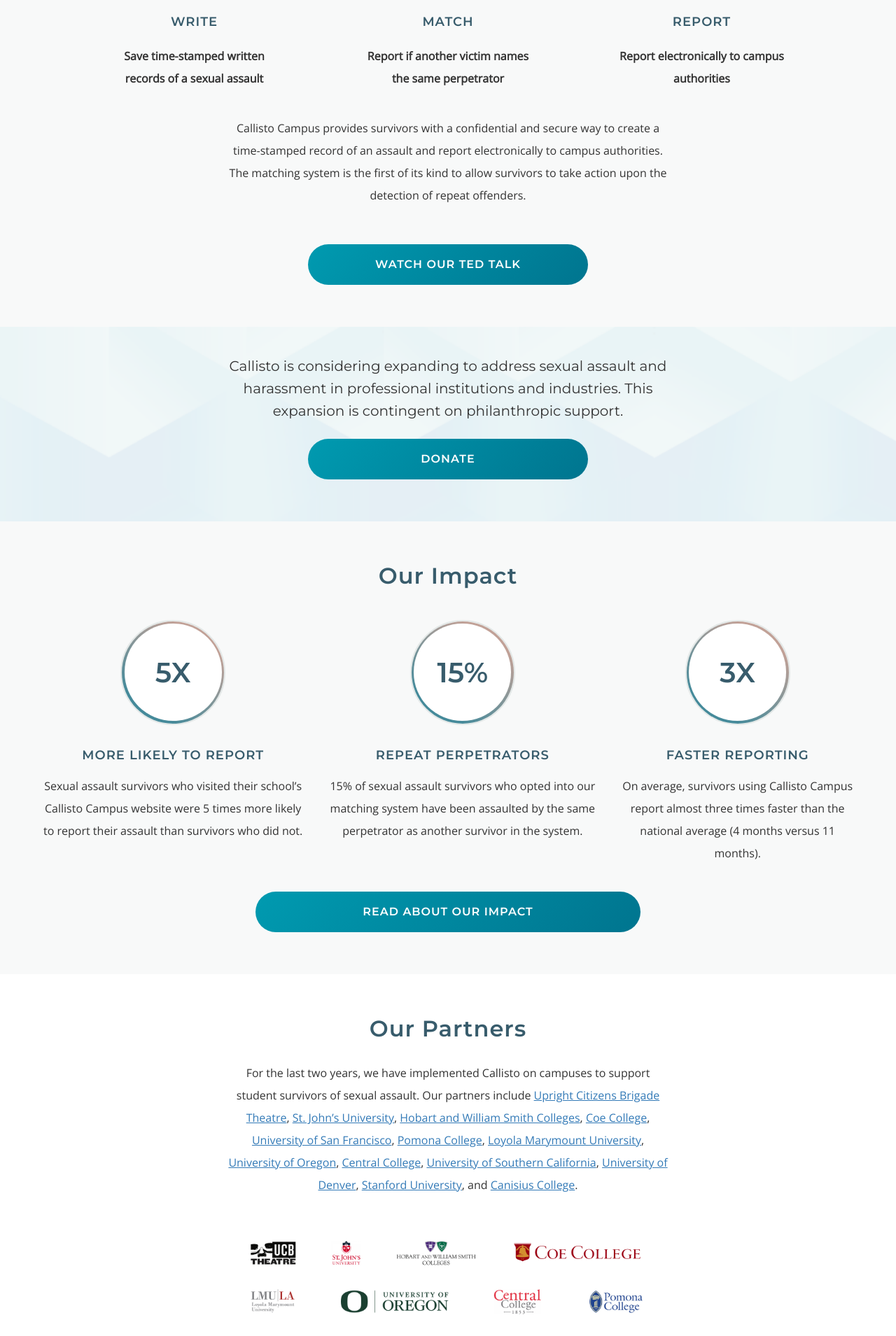
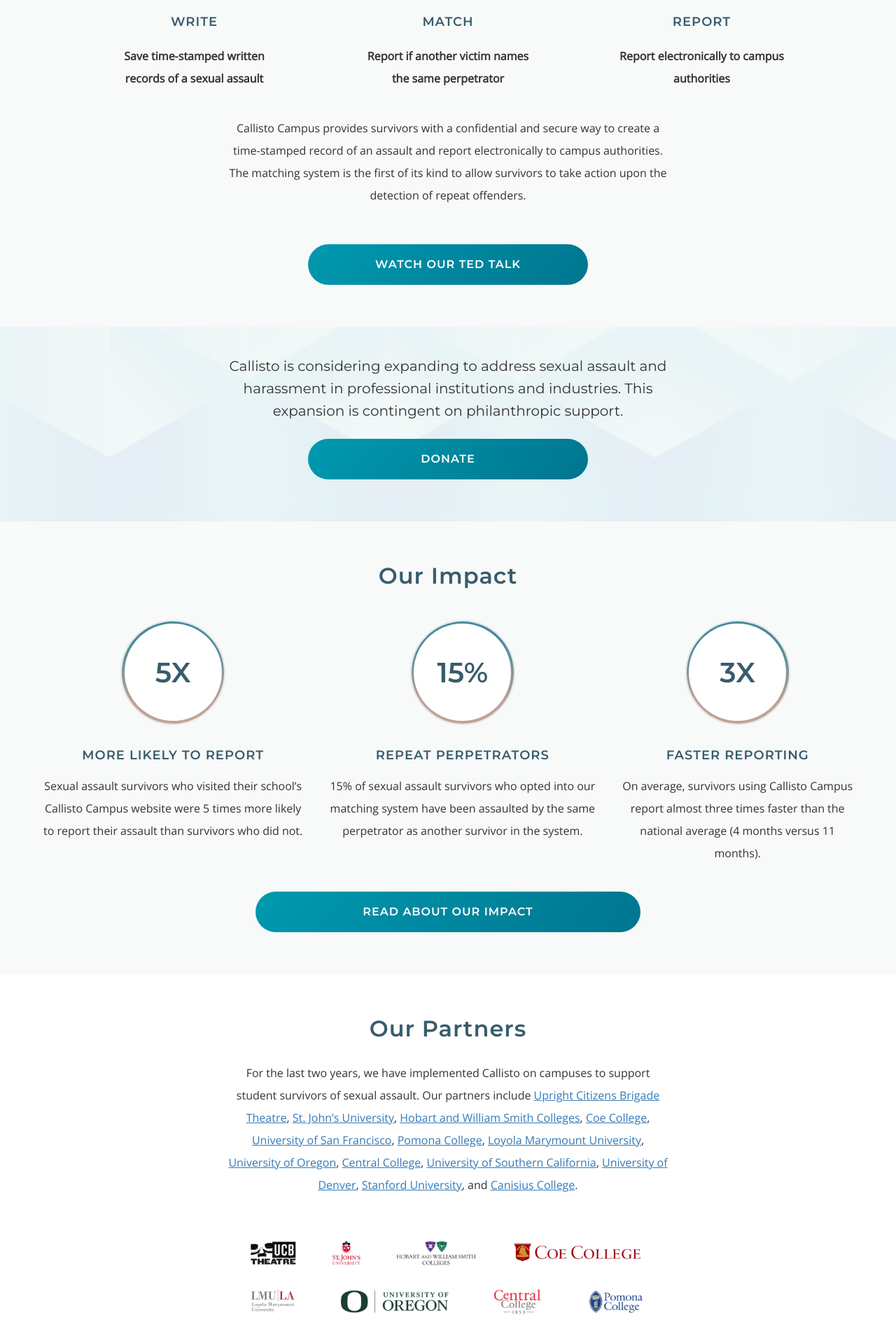
Before and after one commit to project-callisto/projectcallisto-dot-org, a Jekyll site: the page built from index.html, in a window 1280 px wide. Shown: the part 1792-3701 px from the top of the page at 70% size. Built offline with Jekyll 4.4.1, drawn with Linux system fonts in a browser that asks for light colours.

Commit message:
sass readability

```diff
--- a/_sass/stats.scss
+++ b/_sass/stats.scss
@@ -1,12 +1,3 @@
-#stats {
-    background-color: $color-background-grey;
-
-    li {
-        list-style-type: none;
-        padding: 15px;
-    }
-}
-
 .stat-icon {
     height: 150px;
     width: 150px;
@@ -17,7 +8,7 @@
     position: relative;
     border: 2px rgba($color-stats-border, 0.7) solid;
 
-    &, .stat-white-inner-circle, .stat-colored-border {
+    &, > * {
         border-radius: 50%;
     }
 
@@ -27,13 +18,14 @@
 
     .stat-white-inner-circle {
         $colored-border-size: 5%;
+
         background-color: #FFFFFF;
         width: 100% - $colored-border-size;
         height: 100% - $colored-border-size;
     }
 
     .stat-colored-border {
-        background: linear-gradient(215deg, $color-stats-start 20%, $color-stats-end 80%);
+        background: linear-gradient(0deg, $color-stats-start 20%, $color-stats-end 80%);
         width: 100%;
         height: 100%;
     }
@@ -45,10 +37,21 @@
     }
 }
 
-@media (max-width: $max-width-xs) {
-    #stats li {
-        display: block;
-        float: none;
-        width: 100%;
+#stats {
+    background-color: $color-background-grey;
+
+    li {
+        list-style-type: none;
+        padding: 15px;
     }
 }
+
+@media (max-width: $max-width-xs) {
+    #stats {
+        li {
+            display: block;
+            float: none;
+            width: 100%;
+        }
+    }
+}
```
